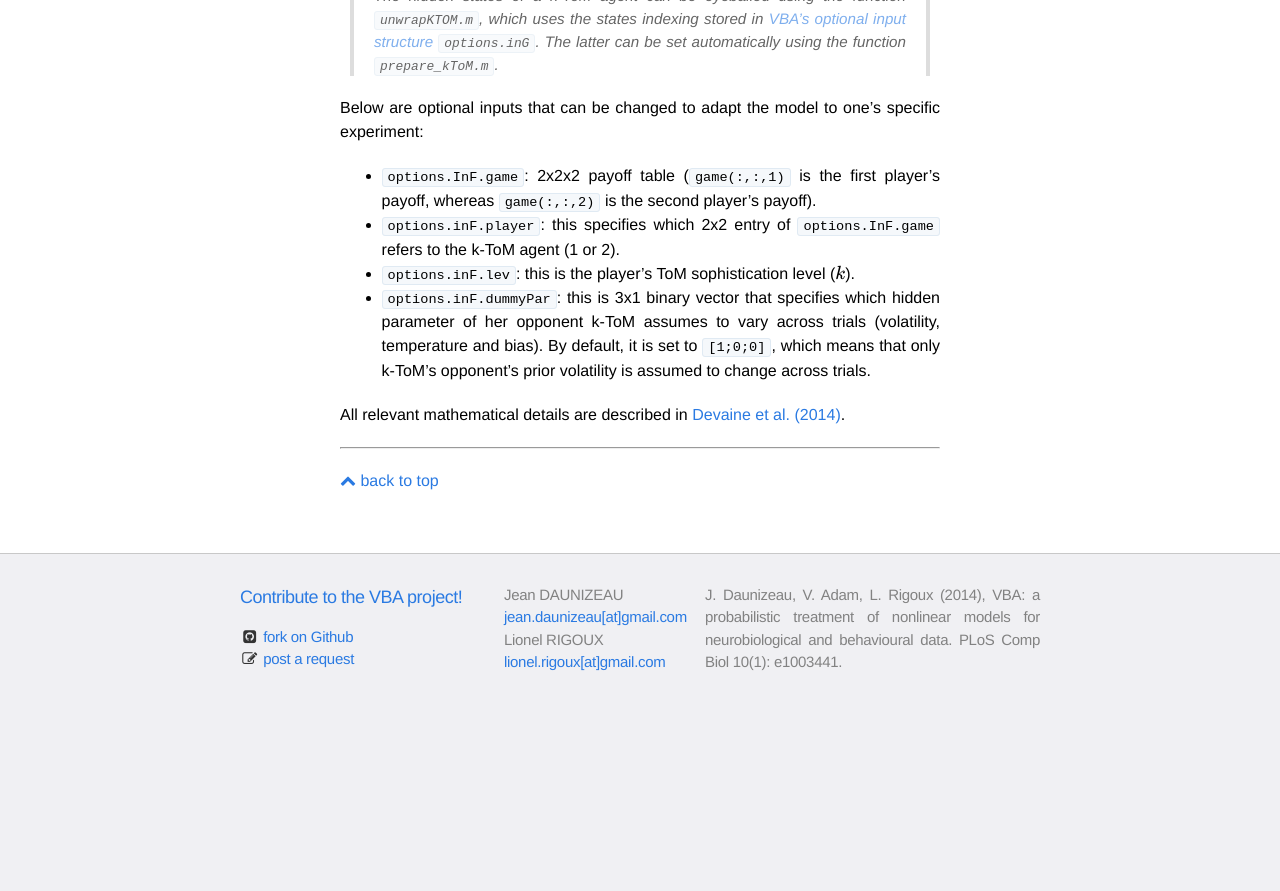
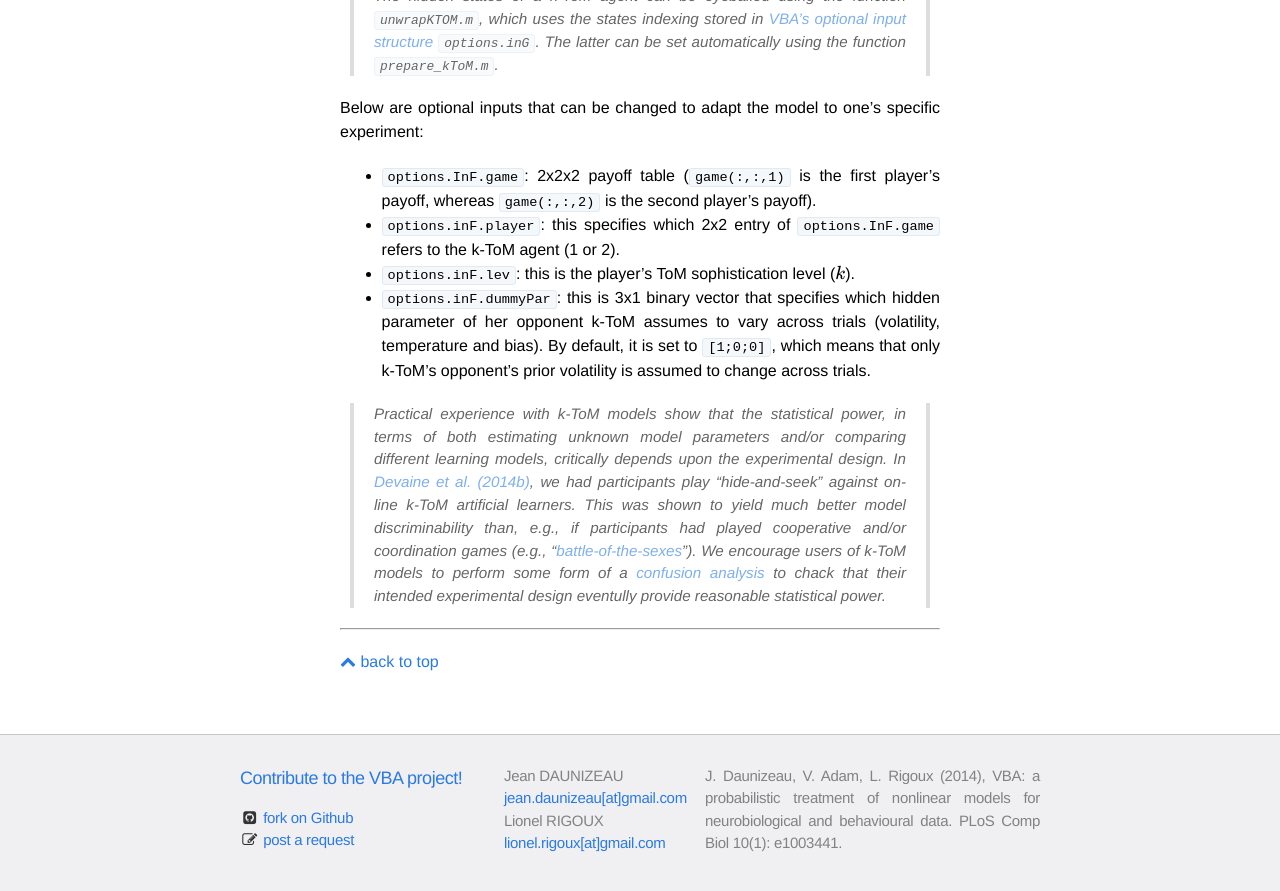
Before and after one commit to MBB-team/VBA-toolbox, a Jekyll site: the page built from _wiki/ktom.md, in a window 1280 px wide and 900 px high, scrolled down 2701 px. Shown: the top 891 px of the window. Built offline with Jekyll 4.4.1, drawn with Linux system fonts in a browser that asks for light colours; nearby versions of some CDN libraries; formulas are drawn with MathJax 3; before the commit the page ends 3420 px from its top, so only the background shows below that.

Commit message:
Update ktom.md

```diff
--- a/_wiki/ktom.md
+++ b/_wiki/ktom.md
@@ -54,4 +54,4 @@ Below are optional inputs that can be changed to adapt the model to one's specif
 - `options.inF.dummyPar`: this is 3x1 binary vector that specifies which hidden parameter of her opponent k-ToM assumes to vary across trials (volatility, temperature and bias). By default, it is set to `[1;0;0]`, which means that only k-ToM's opponent's prior volatility is assumed to change across trials.
 
 
-All relevant mathematical details are described in [Devaine et al. (2014)](http://journals.plos.org/ploscompbiol/article?id=10.1371/journal.pcbi.1003992).
+> Practical experience with k-ToM models show that the statistical power, in terms of both estimating unknown model parameters and/or comparing different learning models, critically depends upon the experimental design. In [Devaine et al. (2014b)](http://journals.plos.org/ploscompbiol/article?id=10.1371/journal.pcbi.1003992), we had participants play "hide-and-seek" against on-line k-ToM artificial learners. This was shown to yield much better model discriminability than, e.g., if participants had played cooperative and/or coordination games (e.g., "[battle-of-the-sexes](https://en.wikipedia.org/wiki/Battle_of_the_sexes_(game_theory))"). We encourage users of k-ToM models to perform some form of a [confusion analysis](https://en.wikipedia.org/wiki/Confusion_matrix) to chack that their intended experimental design eventully provide reasonable statistical power.
```
